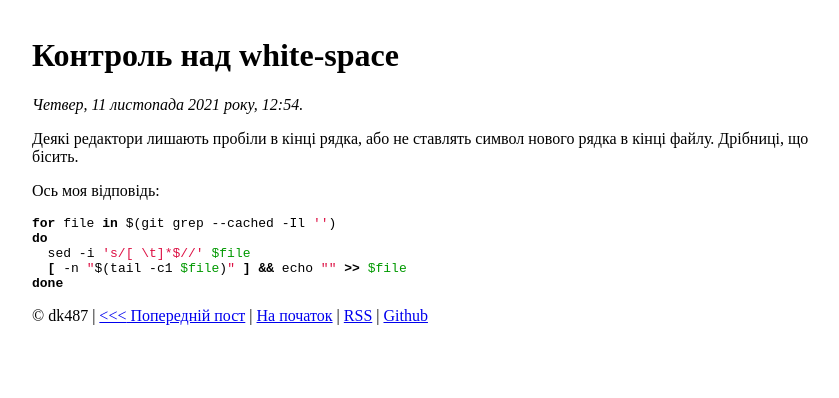
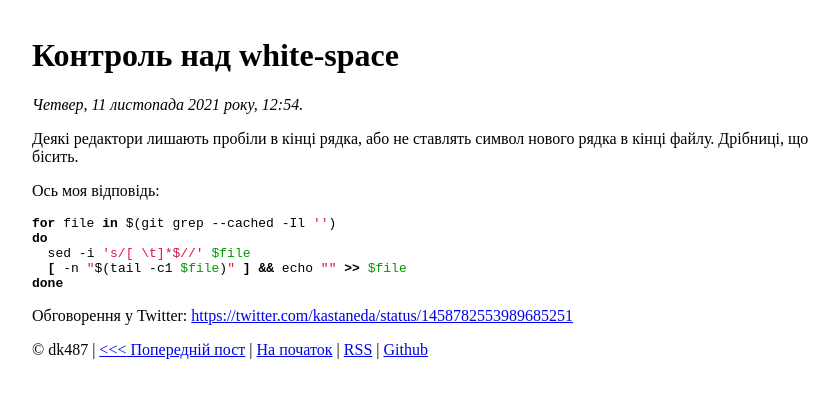
Before and after one commit to dk487/test.de.co.ua, a Jekyll site: the page built from _posts/2021/2021-11-11-whitespace.md, in a window 1280 px wide. Shown: the top 398 px of the page, without its empty margins (208-1047 px from the left). Built offline with Jekyll 4.4.1, drawn with Linux system fonts in a browser that asks for light colours.

Commit message:
Add links to Twitter

````diff
--- a/_posts/2021/2021-11-11-whitespace.md
+++ b/_posts/2021/2021-11-11-whitespace.md
@@ -14,3 +14,5 @@ do
   [ -n "$(tail -c1 $file)" ] && echo "" >> $file
 done
 ```
+
+Обговорення у Twitter: <https://twitter.com/kastaneda/status/1458782553989685251>
````
Also changed, not shown: _posts/2021/2021-11-08-favicon-research.md (+2 -0 lines).
